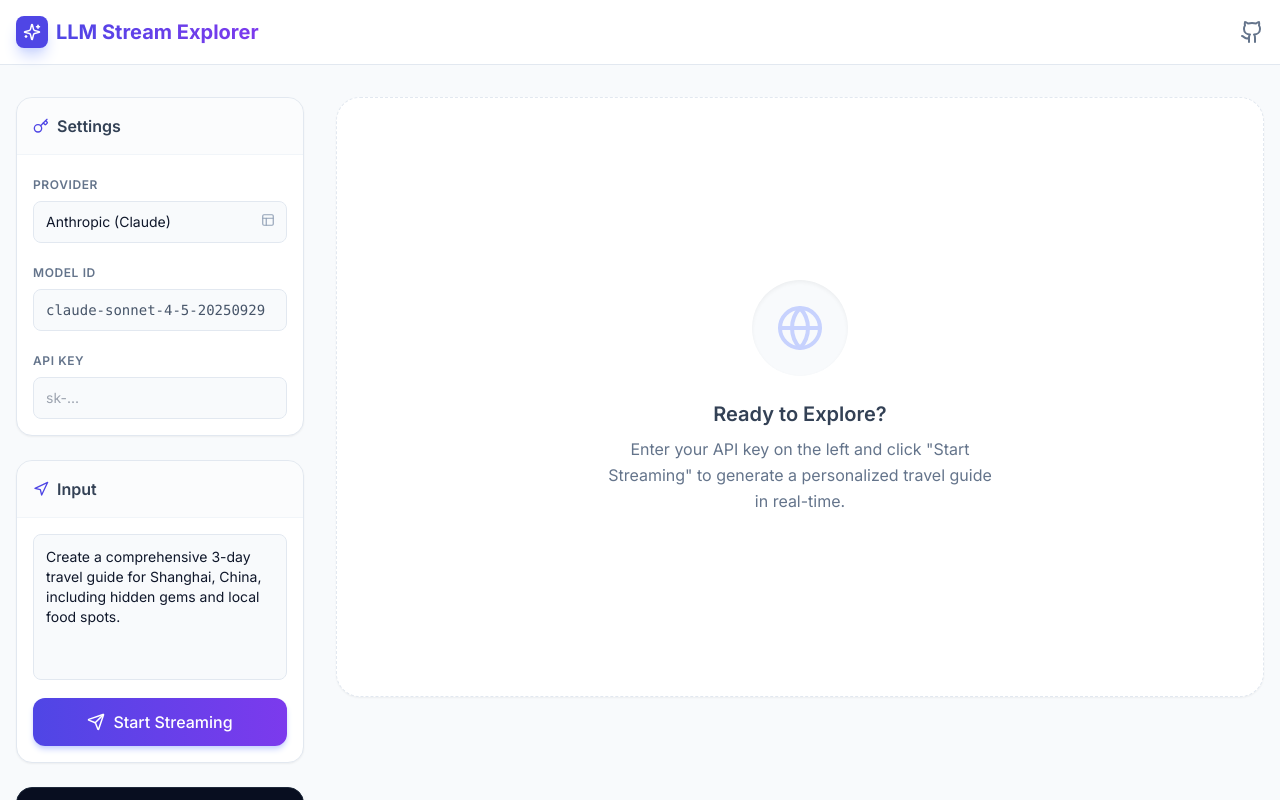
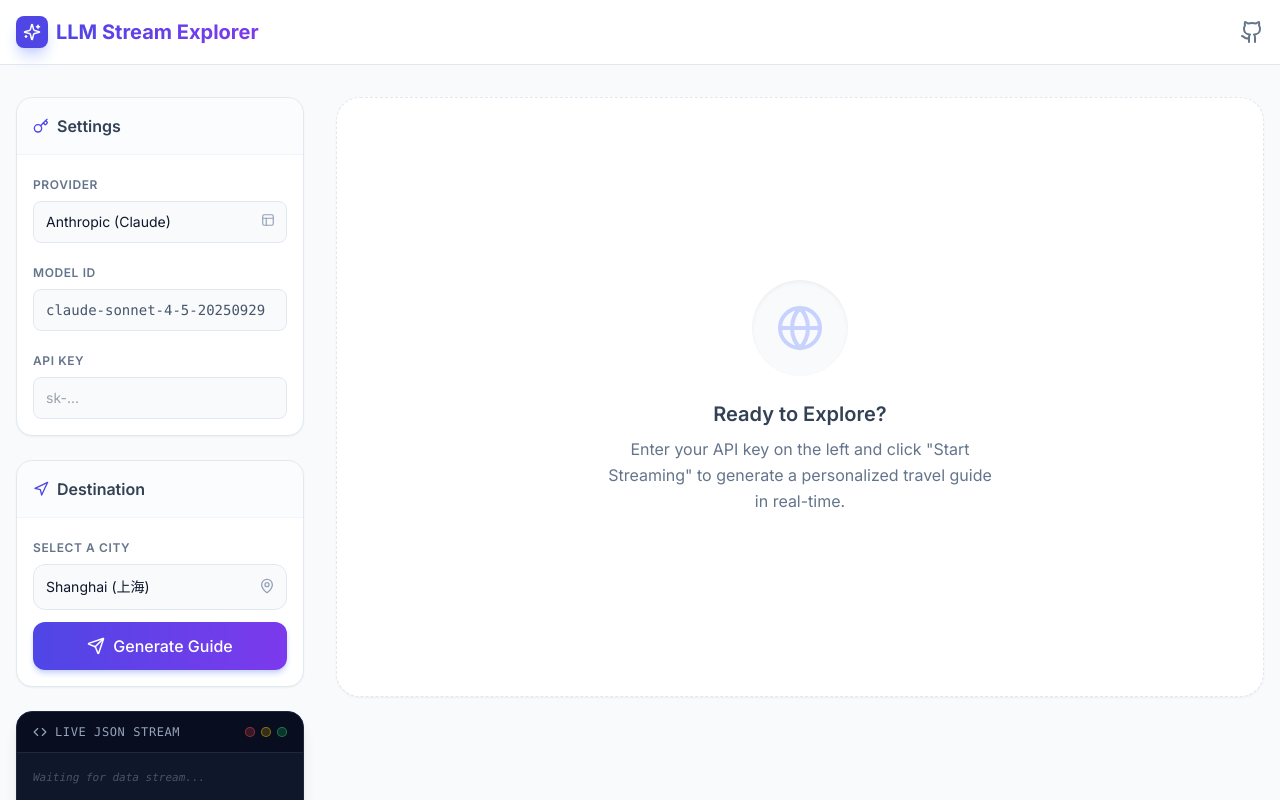
Before and after one commit to daniel-style/llm-json-streaming, a Next.js app in the folder examples/fastapi_nextjs/frontend/: page / in a window 1280 px wide. Shown: the top 800 px of the page. Built offline with nearby package versions, Linux system fonts and the light colour scheme.

Commit message:
style: optimize example ui.

```diff
--- a/examples/fastapi_nextjs/frontend/app/page.tsx
+++ b/examples/fastapi_nextjs/frontend/app/page.tsx
@@ -48,7 +48,7 @@ interface CityGuide {
 
 export default function Home() {
   const [apiKey, setApiKey] = useState('');
-  const [prompt, setPrompt] = useState('Create a comprehensive 3-day travel guide for Shanghai, China, including hidden gems and local food spots.');
+  const [city, setCity] = useState('Shanghai');
   const [provider, setProvider] = useState('anthropic');
   const [model, setModel] = useState('claude-sonnet-4-5-20250929');
   const [isLoading, setIsLoading] = useState(false);
@@ -114,6 +114,8 @@ export default function Home() {
     abortControllerRef.current = new AbortController();
 
     try {
+      const prompt = `Create a comprehensive 3-day travel guide for ${city}, China, including hidden gems and local food spots.`;
+
       // Use the local Next.js API route as a proxy
       // This avoids CORS issues because the request is made to the same origin
       const response = await fetch('/api/stream', {
@@ -270,20 +272,34 @@ export default function Home() {
               </div>
             </div>
 
-            {/* Prompt Card */}
             <div className="bg-white rounded-2xl shadow-sm border border-slate-200 overflow-hidden">
               <div className="p-4 border-b border-slate-100 bg-slate-50/50 flex items-center gap-2">
                 <Navigation size={16} className="text-indigo-600" />
-                <h2 className="font-semibold text-slate-700">Input</h2>
+                <h2 className="font-semibold text-slate-700">Destination</h2>
               </div>
               <div className="p-4 space-y-3">
-                <textarea
-                  value={prompt}
-                  onChange={(e) => setPrompt(e.target.value)}
-                  rows={6}
-                  className="w-full px-3 py-3 bg-slate-50 border border-slate-200 rounded-lg text-sm focus:outline-none focus:ring-2 focus:ring-indigo-500 focus:border-transparent resize-none transition-shadow"
-                  placeholder="What would you like to generate?"
-                />
+                <div className="space-y-1.5">
+                  <label className="text-xs font-semibold text-slate-500 uppercase tracking-wider">Select a City</label>
+                  <div className="relative">
+                    <select
+                      value={city}
+                      onChange={(e) => setCity(e.target.value)}
+                      className="w-full pl-3 pr-10 py-3 bg-slate-50 border border-slate-200 rounded-xl text-sm focus:outline-none focus:ring-2 focus:ring-indigo-500 focus:border-transparent appearance-none transition-shadow cursor-pointer"
+                    >
+                      <option value="Shanghai">Shanghai (上海)</option>
+                      <option value="Beijing">Beijing (北京)</option>
+                      <option value="Chengdu">Chengdu (成都)</option>
+                      <option value="Xi'an">Xi'an (西安)</option>
+                      <option value="Guangzhou">Guangzhou (广州)</option>
+                      <option value="Hangzhou">Guangzhou (杭州)</option>
+                      <option value="Chongqing">Chongqing (重庆)</option>
+                      <option value="Shenzhen">Shenzhen (深圳)</option>
+                      <option value="Hong Kong">Hong Kong (香港)</option>
+                    </select>
+                    <MapPin className="absolute right-3 top-3.5 text-slate-400 pointer-events-none" size={16} />
+                  </div>
+                </div>
+
                 <button
                   onClick={handleSubmit}
                   className={`w-full flex items-center justify-center gap-2 text-white px-4 py-3 rounded-xl font-medium transition-all shadow-md disabled:opacity-70 disabled:cursor-not-allowed active:scale-[0.98] ${
@@ -300,7 +316,7 @@ export default function Home() {
                   ) : (
                     <>
                       <Send size={18} />
-                      Start Streaming
+                      Generate Guide
                     </>
                   )}
                 </button>
```
